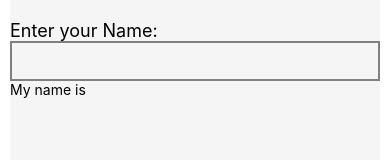
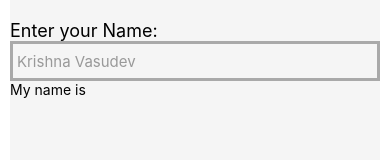
Before and after one commit to prasanv/reactNative, a React Native app: screen / in a window 390 px wide. Shown: the top 160 px of the page. Built offline with nearby package versions, Linux system fonts and the light colour scheme.

Commit message:
text input props

```diff
--- a/components/13-inputText.tsx
+++ b/components/13-inputText.tsx
@@ -18,6 +18,13 @@ const InputTextComp = () => {
           style={[styles.input]}
           value={textInputValue}
           onChangeText={e => onChangeTextCallback(e)}
+          placeholder="Krishna Vasudev"
+          placeholderTextColor="#999"
+          // NOTE: Change the boolean value to see the change in the app
+          secureTextEntry={false}
+          keyboardType="default"
+          autoCapitalize="none"
+          autoCorrect={false}
         />
         <Text>My name is {textInputValue}</Text>
       </View>
@@ -38,9 +45,11 @@ const styles = StyleSheet.create({
     fontSize: 18,
   },
   input: {
-    borderColor: 'grey',
-    borderWidth: 2,
+    borderColor: 'darkgrey',
+    borderWidth: 3,
     height: 40,
+    padding: 4,
+    fontSize: 15,
   },
 });
 
```
